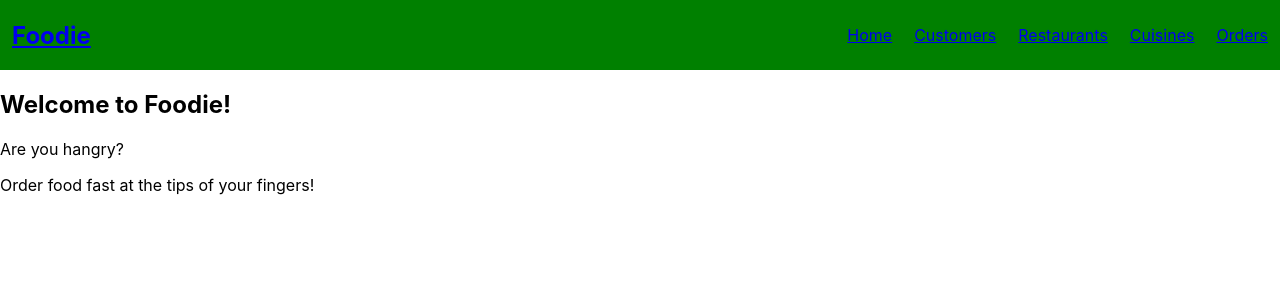
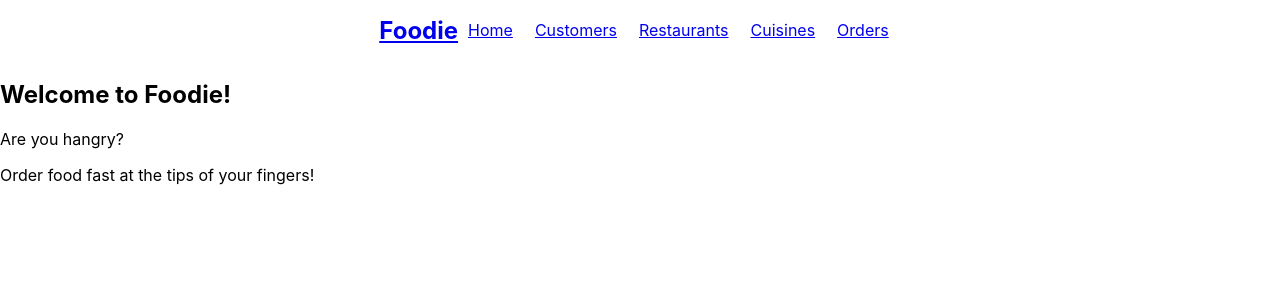
Before and after one commit to JenkenK/tasty_code, a Flask app: page / in a window 1280 px wide. Shown: the top 300 px of the page. Run offline with Flask 2, Linux system fonts and the light colour scheme.

Commit message:
added more css for header

```diff
--- a/static/css/header.css
+++ b/static/css/header.css
@@ -1,33 +1,76 @@
+header {
+    height: 220px;
+    background-color: #a1e44d
+}
+
+#app-name{
+    font-size: 60px;
+    margin: 0;
+    padding: 20px;
+    padding-top: 30px;
+    display: flex;
+    justify-content: center;
+}
+
 #nav-bar{
     width: 100%;
-    height: 70px;
+    height: 20px;
     display: flex;
-    flex-direction: row;
-    background-color:green;
-    justify-content: space-between;
-    color:white;
+    justify-content: center;
     align-items: center;
-}
-
-#nav-bar > h1{
-    margin-left: 12px;
+    padding-top: 20px;
+    padding-bottom: 20px;
 }
 
 #nav-bar-links{
     display: flex;
-
+    padding: 0;
 }
 
 #nav-bar-links > li {
     list-style: none;
-    color:white;
     margin-left: 10px;
     margin-right: 12px;
 }
 
-#nav-bar-links > a {
-    color: white;
+body > header > nav > ul > li > a {
+    text-decoration: none;
 }
+
+body > header > nav > ul > li > a:visited {
+    color:black;
+    transition: 0.5s;
+}
+
+body > header > nav > ul > li > a:hover {
+    color:grey;
+    transition: 0.5s;
+}
+
+body > header > nav > ul > li > a:active {
+    color:#ff5714;
+    transition: 0.5s;
+}
+
+body > header > h1 > a {
+    padding: 10px;
+    text-decoration: none;
+    border: 2px solid black;
+}
+
+body > header > h1 > a:visited {
+    color:black;
+}
+
+body > header > h1 > a {
+    color:black;
+}
+
+
+
+
+
+
 
 .restaurant-card{
     background-color: #e8e8e8;
@@ -35,4 +78,3 @@
     max-width: 600px;
     margin: 0 auto;
     margin-bottom: 2em;
-}
```
